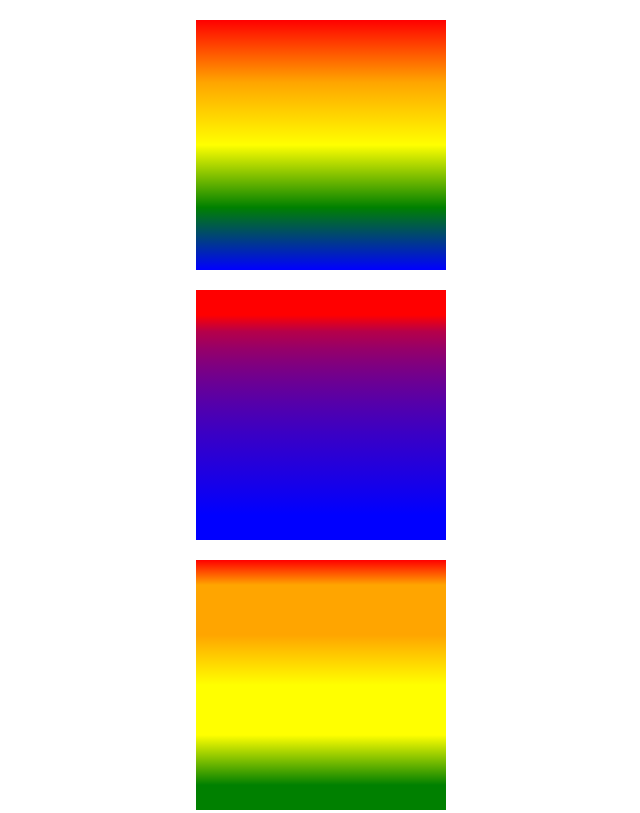
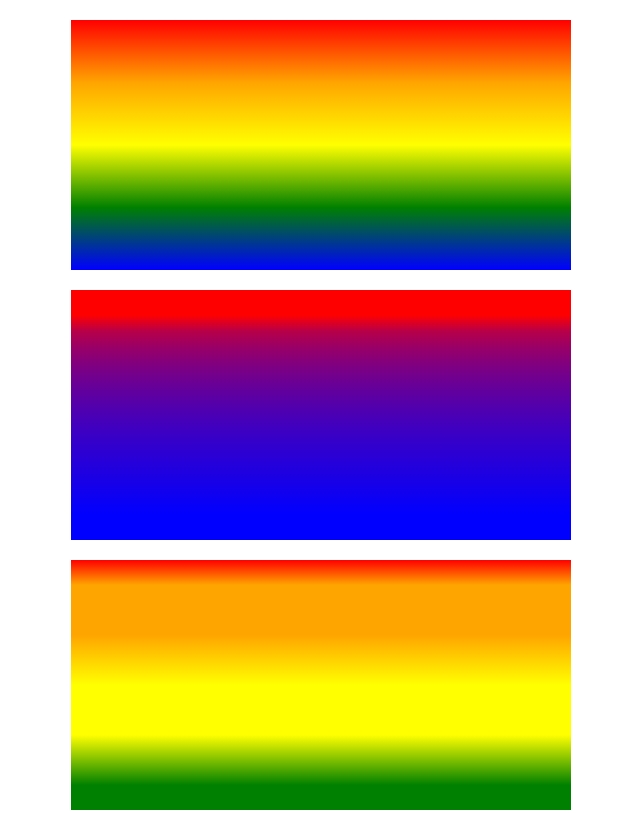
Before and after one commit to Cham-su/revision-htmlcss-lessons, a plain HTML site: page css-doc/10-gradient/index.html in a window 1280 px wide. Shown: the top 813 px of the page, without its empty margins (319-959 px from the left). Drawn offline with Linux system fonts and the light colour scheme.

Commit message:
nothing-special

```diff
--- a/css-doc/10-gradient/css/style.css
+++ b/css-doc/10-gradient/css/style.css
@@ -1,5 +1,5 @@
 div {
-    width: 250px;
+    width: 500px;
     height: 250px;
     margin: 20px auto;
 }
```
